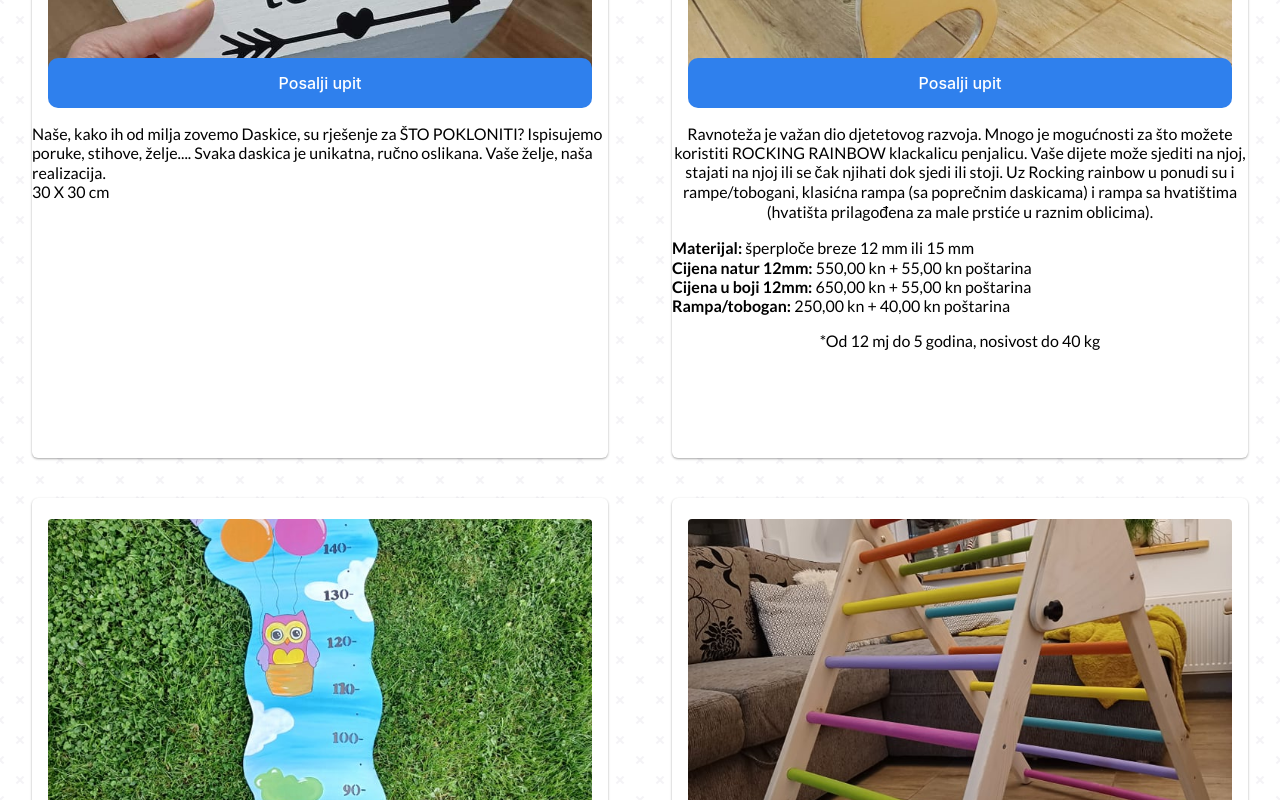
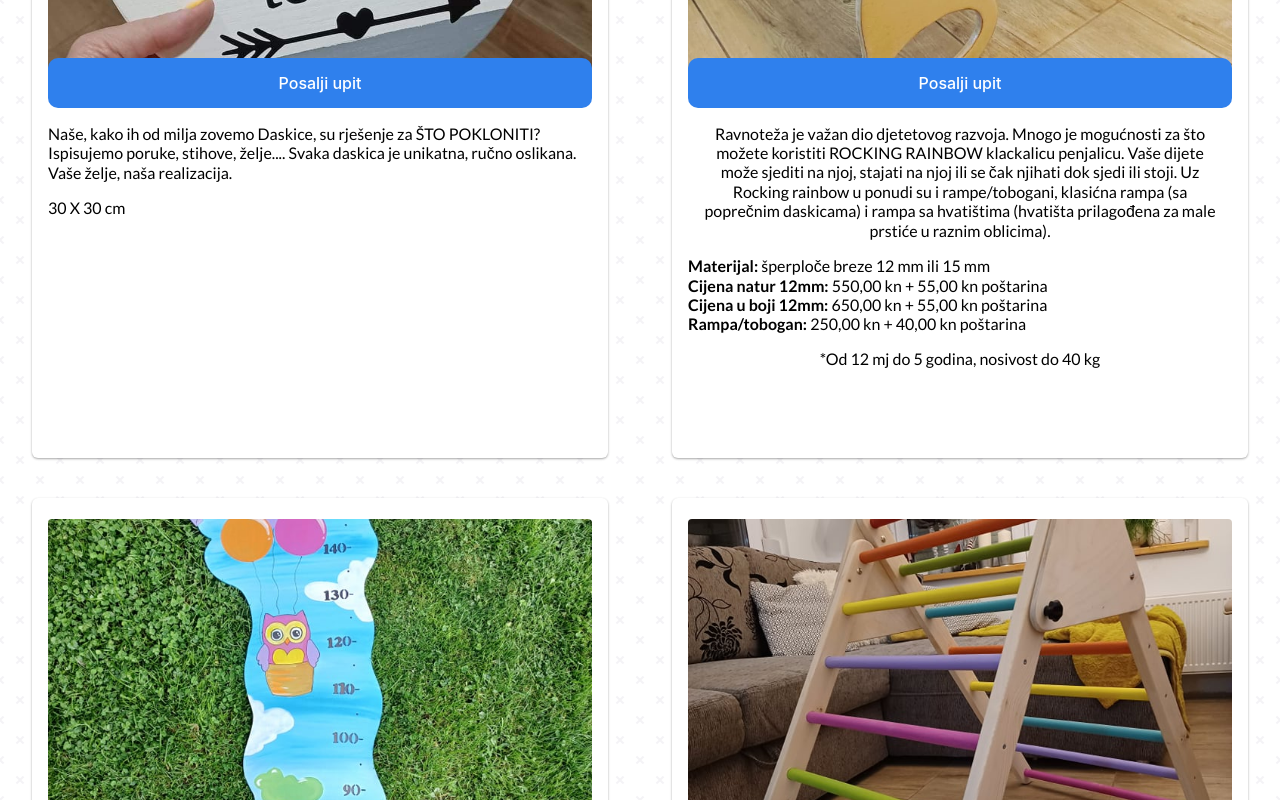
Before and after one commit to Munkiestar/goga-website, a React (Create React App) app: page /galerija in a window 1280 px wide. Shown: the part 760-1560 px from the top of the page. Built offline with nearby package versions, Linux system fonts and the light colour scheme.

Commit message:
ADD seed update and product card

```diff
--- a/src/pages/products/productCard/ProductCard.scss
+++ b/src/pages/products/productCard/ProductCard.scss
@@ -64,8 +64,12 @@
 
     p {
       text-align: center;
-      margin: 1rem auto;
+      margin: 1rem;
       font-size: 1rem;
+    }
+
+    > div {
+      margin: 1rem;
     }
   }
 
```
